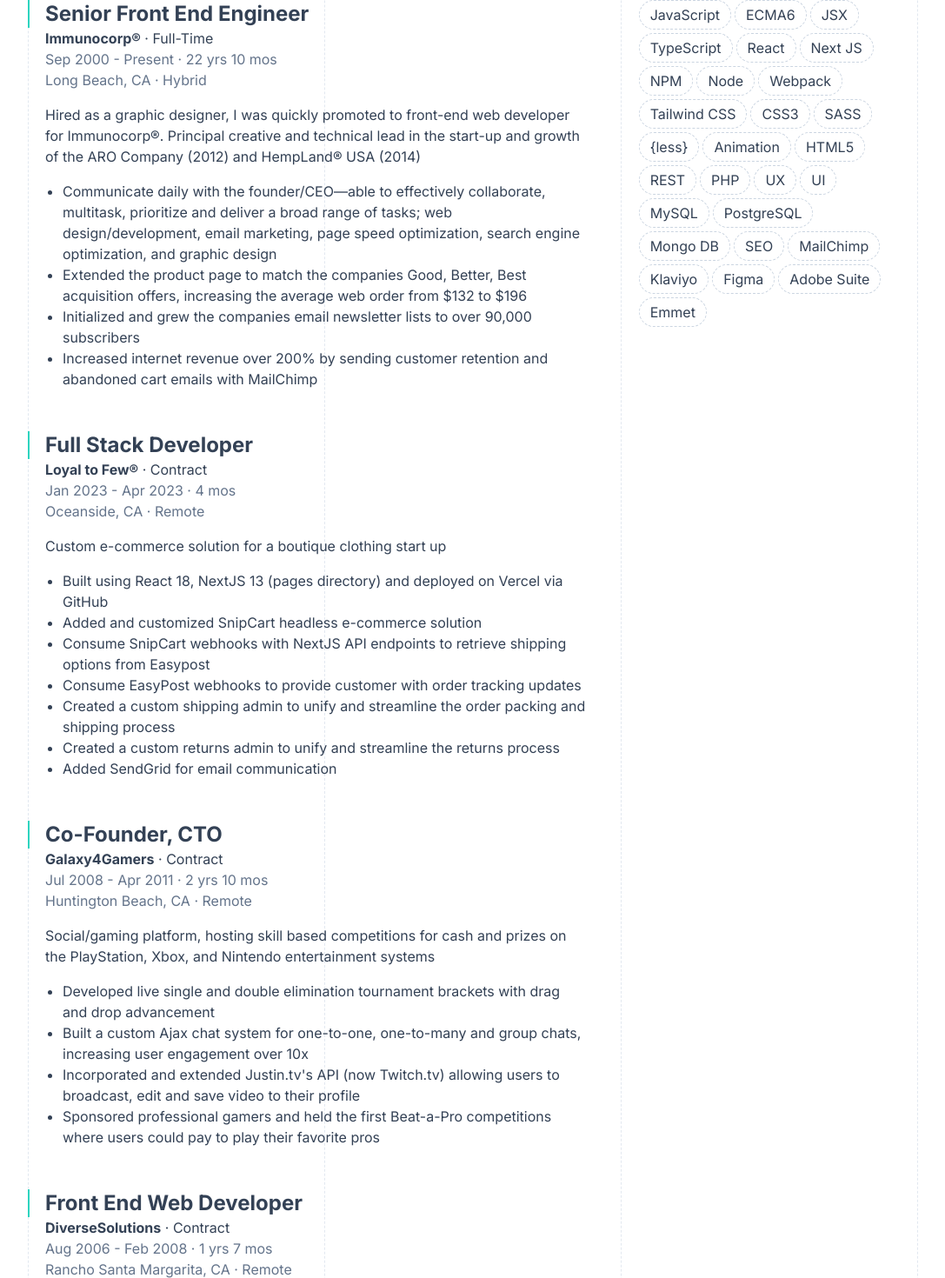
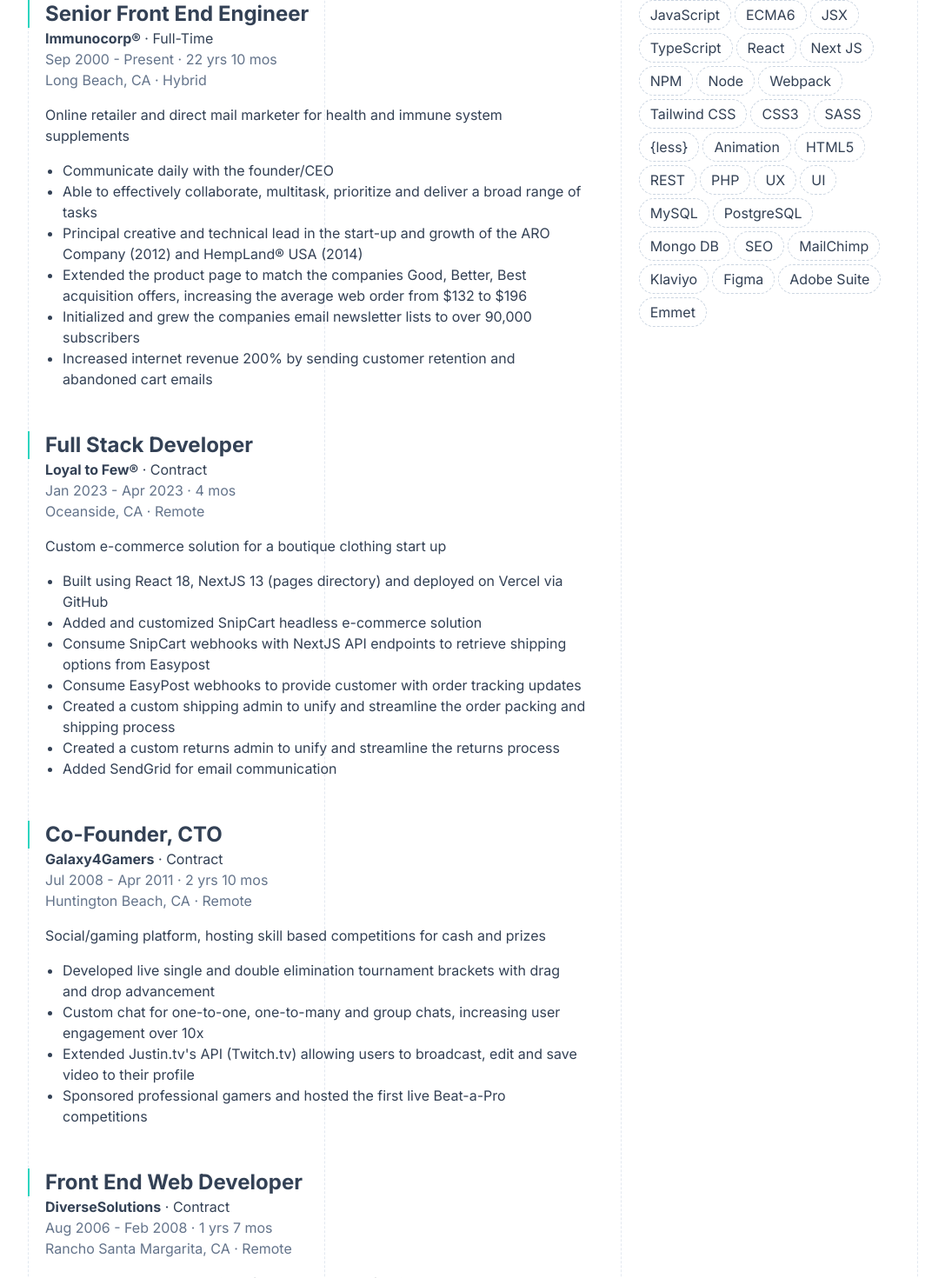
Before and after one commit to mikegulline/personal, a Next.js app: page /resume in a window 1280 px wide. Shown: the part 1060-2530 px from the top of the page at 87% size, without its empty margins (96-1183 px from the left). Built offline with nearby package versions, Linux system fonts and the light colour scheme.

Commit message:
updated resume

```diff
--- a/src/app/resume/data/work.ts
+++ b/src/app/resume/data/work.ts
@@ -18,7 +18,7 @@
   {
     company: 'Immunocorp®',
     description:
-      'Hired as a graphic designer, I was quickly promoted to front-end web developer for Immunocorp®. Principal creative and technical lead in the start-up and growth of the ARO Company (2012) and HempLand® USA (2014)',
+      'Online retailer and direct mail marketer for health and immune system supplements ',
     city: 'Long Beach',
     state: 'CA',
     onsite: 'Hybrid',
@@ -29,10 +29,12 @@
     end: 'Present',
     details: '',
     notes: [
-      'Communicate daily with the founder/CEO—able to effectively collaborate, multitask, prioritize and deliver a broad range of tasks; web design/development, email marketing, page speed optimization, search engine optimization, and graphic design',
+      'Communicate daily with the founder/CEO',
+      'Able to effectively collaborate, multitask, prioritize and deliver a broad range of tasks',
+      'Principal creative and technical lead in the start-up and growth of the ARO Company (2012) and HempLand® USA (2014)',
       'Extended the product page to match the companies Good, Better, Best acquisition offers, increasing the average web order from $132 to $196',
       'Initialized and grew the companies email newsletter lists to over 90,000 subscribers',
-      'Increased internet revenue over 200% by sending customer retention and abandoned cart emails with MailChimp',
+      'Increased internet revenue 200% by sending customer retention and abandoned cart emails',
     ],
 
     properties: [
@@ -67,7 +69,7 @@
   {
     company: 'Galaxy4Gamers',
     description:
-      'Social/gaming platform, hosting skill based competitions for cash and prizes on the PlayStation, Xbox, and Nintendo entertainment systems',
+      'Social/gaming platform, hosting skill based competitions for cash and prizes',
     city: 'Huntington Beach',
     state: 'CA',
     onsite: 'Remote',
@@ -79,9 +81,9 @@
     details: '',
     notes: [
       'Developed live single and double elimination tournament brackets with drag and drop advancement',
-      'Built a custom Ajax chat system for one-to-one, one-to-many and group chats, increasing user engagement over 10x',
-      "Incorporated and extended Justin.tv's API (now Twitch.tv) allowing users to broadcast, edit and save video to their profile",
-      'Sponsored professional gamers and held the first Beat-a-Pro competitions where users could pay to play their favorite pros',
+      'Custom chat for one-to-one, one-to-many and group chats, increasing user engagement over 10x',
+      "Extended Justin.tv's API (Twitch.tv) allowing users to broadcast, edit and save video to their profile",
+      'Sponsored professional gamers and hosted the first live Beat-a-Pro competitions',
     ],
   },
   {
```
